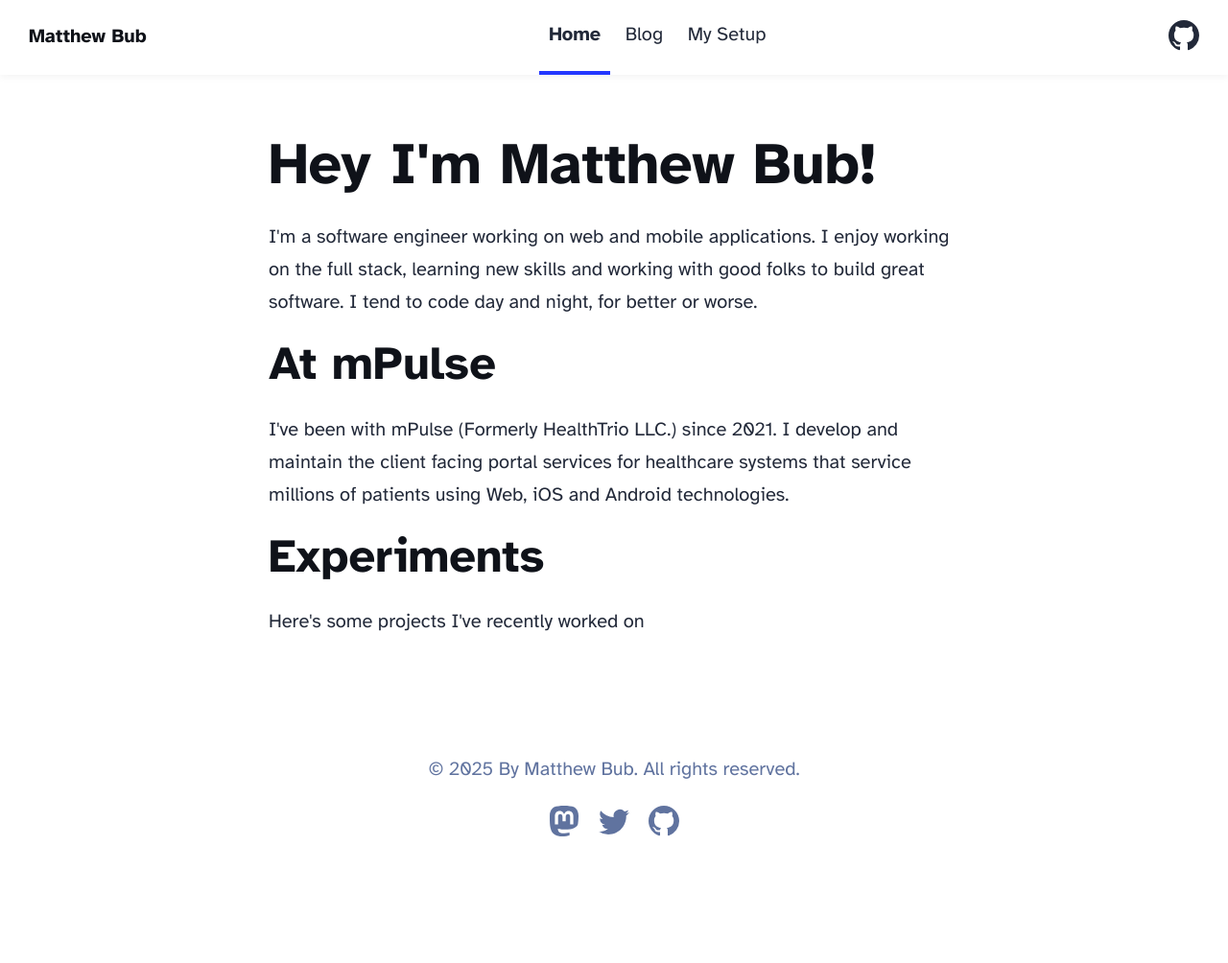
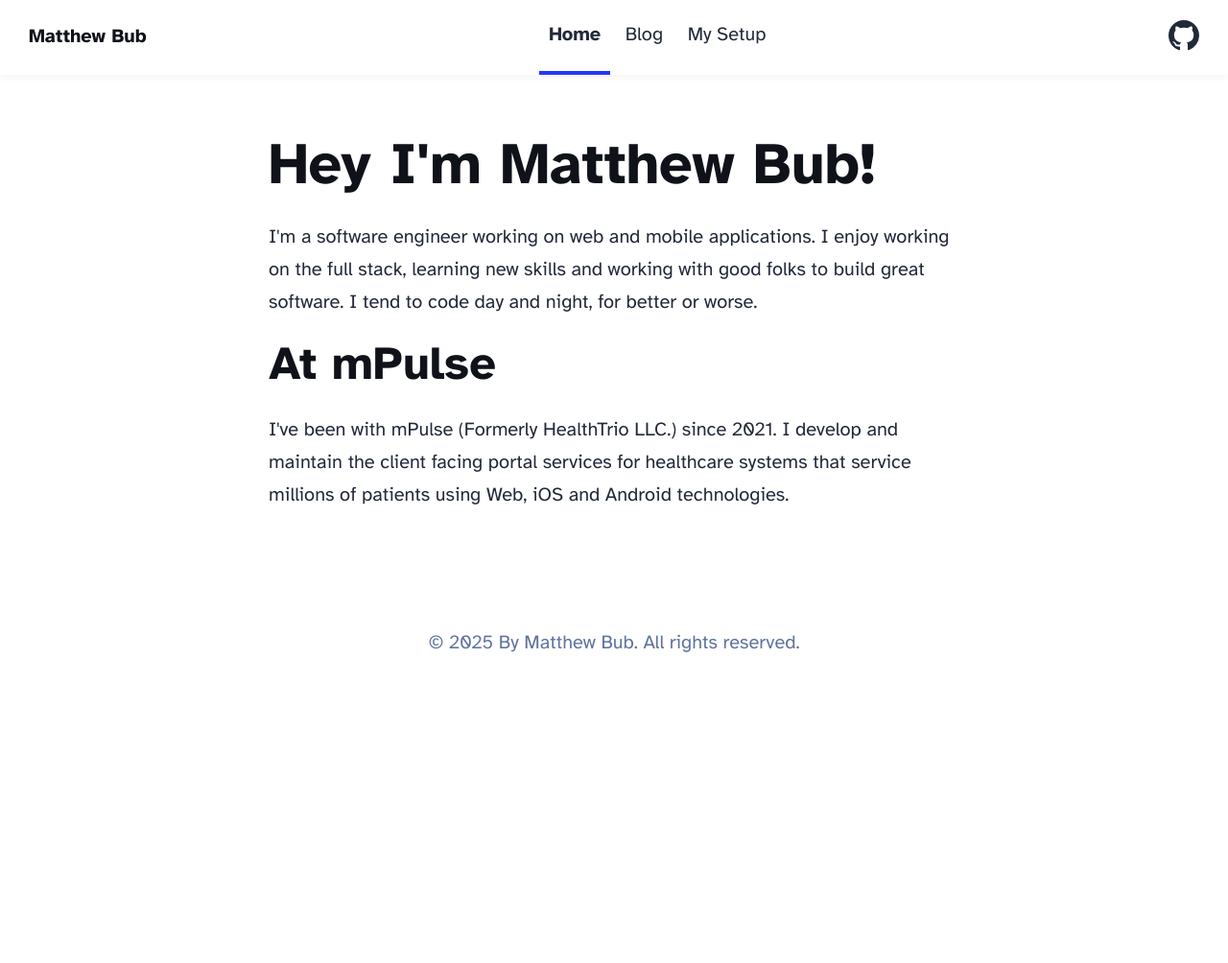
Before and after one commit to matthewbub/mattbub.com, an Astro site: page / in a window 1280 px wide. Shown: the whole page at 96% size. After the commit the page ends 808 px from the top, so only its background shows below. Built offline with nearby package versions, Linux system fonts and the light colour scheme; Astro itself is replaced by a stand-in of ours.

Commit message:
chore: update index

```diff
--- a/src/components/Footer.astro
+++ b/src/components/Footer.astro
@@ -4,7 +4,7 @@ const today = new Date();
 
 <footer>
     &copy; {today.getFullYear()} By Matthew Bub. All rights reserved.
-    <div class="social-links">
+    <!-- <div class="social-links">
         <a href="https://m.webtoo.ls/@astro" target="_blank">
             <span class="sr-only">Follow Astro on Mastodon</span>
             <svg
@@ -47,7 +47,7 @@ const today = new Date();
                 ></path></svg
             >
         </a>
-    </div>
+    </div> -->
 </footer>
 <style>
     footer {
--- a/src/pages/index.astro
+++ b/src/pages/index.astro
@@ -28,8 +28,8 @@ import { SITE_TITLE, SITE_DESCRIPTION } from "../consts";
                 technologies.
             </p>
 
-            <h2>Experiments</h2>
-            <p>Here's some projects I've recently worked on </p>
+            <!-- <h2>Experiments</h2>
+            <p>Here's some projects I've recently worked on </p> -->
             <!-- <ul>
               <li>
                 <a href="https://wussup.chat" target="_blank" rel="noopener noreferrer">
```
